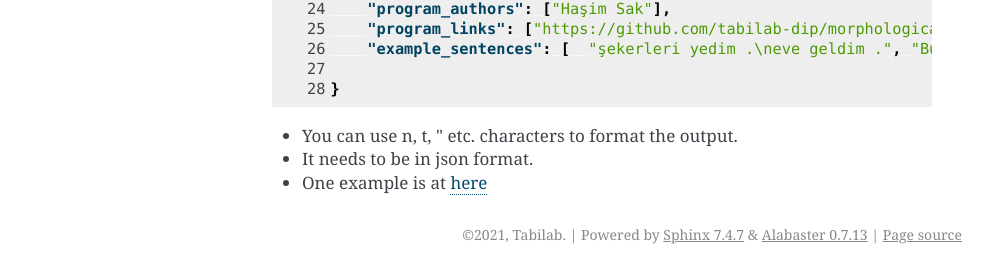
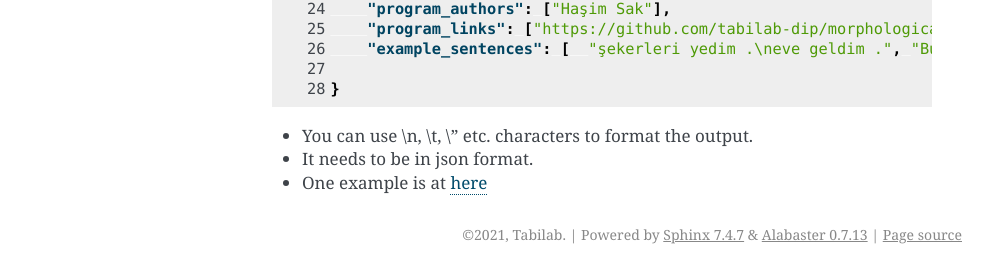
Before and after one commit to tabilab-dip/dip-docs, a Sphinx documentation site: the page built from docs/source/author_spec_tutorial.rst, in a window 1280 px wide. Shown: the part 632-903 px from the top of the page, without its empty margins (148-1141 px from the left). Built offline with Sphinx 7.4.7, drawn with Linux system fonts in a browser that asks for light colours.

Commit message:
fix char

```diff
--- a/docs/source/author_spec_tutorial.rst
+++ b/docs/source/author_spec_tutorial.rst
@@ -37,6 +37,6 @@ This one is a simpler one, here we provide you a template and you just fill that
 
     }
 
-* You can use \n, \t, \" etc. characters to format the output.
+* You can use \\n, \\t, \\" etc. characters to format the output.
 * It needs to be in json format.
 * One example is at `here <https://github.com/tabilab-dip/morphological_parser_sak/blob/main/dip_specs/author_specs.json>`_
--- a/docs/source/output_tutorial.rst
+++ b/docs/source/output_tutorial.rst
@@ -23,7 +23,7 @@ The output is assumed to be in the following format:
         "brat_conll": "If we use annotated output but developer returns conll format"
     }
 
-* Regardless of you use annotated output, you can give textual output together with it by providing value to the text field. You can use \t, \n characters for nicely indented outputs. For now we don't have html outputs.
+* Regardless of you use annotated output, you can give textual output together with it by providing value to the text field. You can use \\t, \\n characters for nicely indented outputs. For now we don't have html outputs.
 * If you are using annotated output filling in only one of "brat_standoff" or "brat_conll" is enough.
 * Now I need to explain what are those:
     * **brat_conll**: This is the conll formatted string. If you provide this our system converts it into the standoff format.
```
